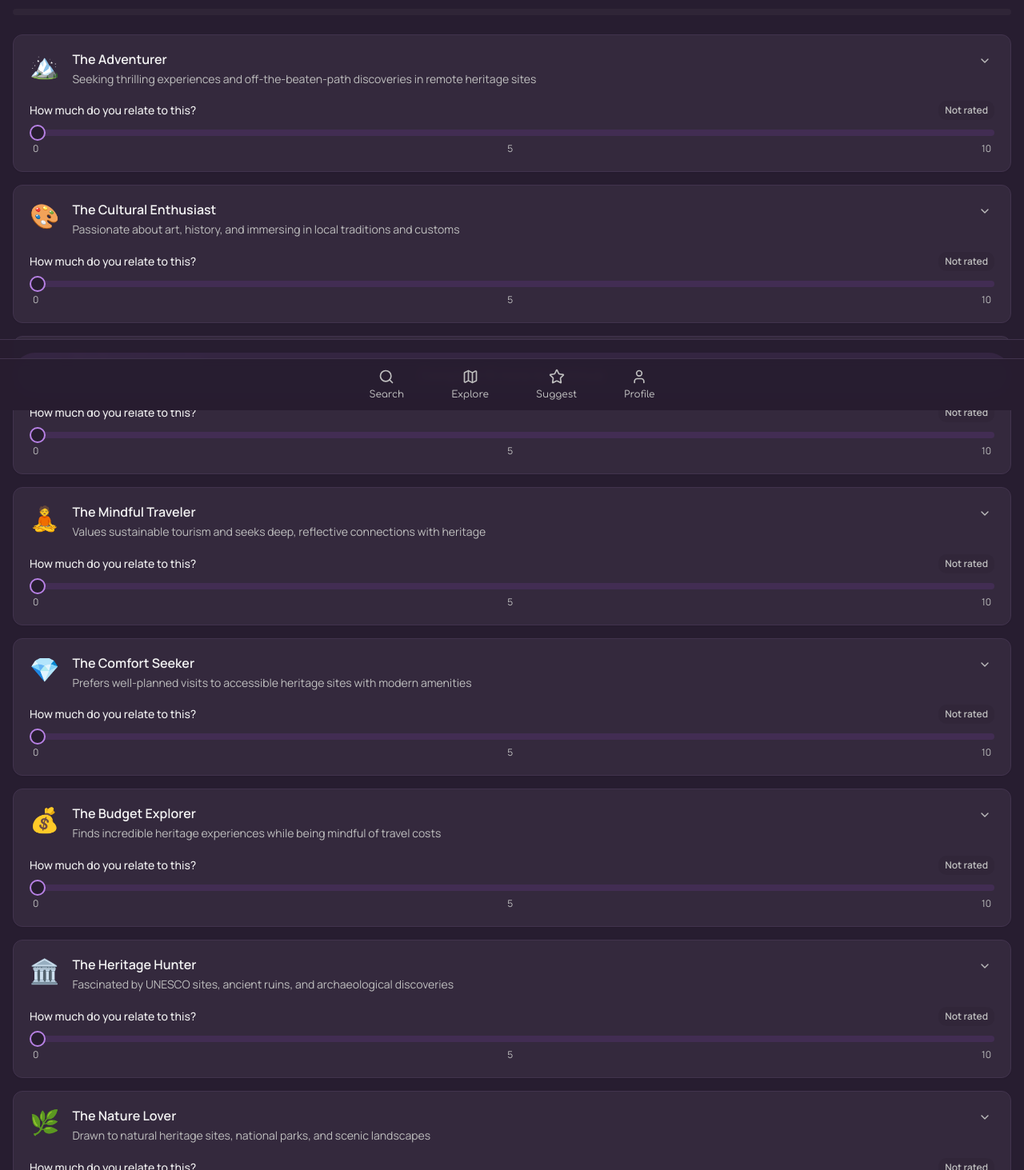
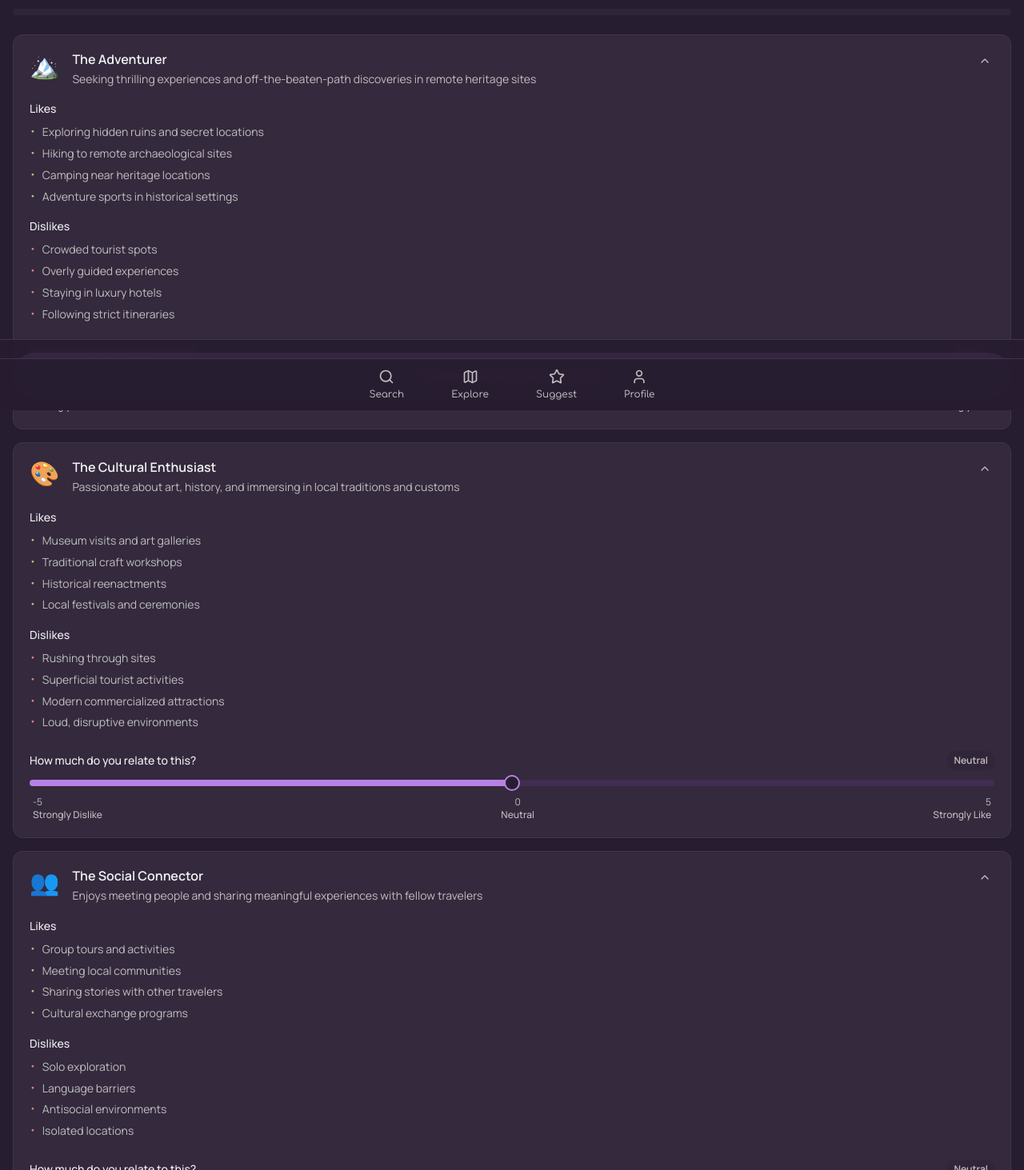
Before and after one commit to ux-fotisp/heritage-persona-explore, a React (Vite) app: page /persona-questionnaire in a window 1280 px wide. Shown: the part 287-1750 px from the top of the page at 80% size. Built offline with nearby package versions, Linux system fonts and the light colour scheme.

Commit message:
Refine Persona Questionnaire
Implement likes/dislikes sections, folding/unfolding, and precise design matching in PersonaQuestionnaire.

```diff
--- a/src/components/onboarding/PersonaCard.tsx
+++ b/src/components/onboarding/PersonaCard.tsx
@@ -1,7 +1,6 @@
 import { useState } from "react";
 import { Card, CardContent } from "@/components/ui/card";
 import { Slider } from "@/components/ui/slider";
-import { Badge } from "@/components/ui/badge";
 import { cn } from "@/lib/utils";
 import { ChevronDown, ChevronUp } from "lucide-react";
 
@@ -9,7 +8,8 @@ interface PersonaCardProps {
   id: string;
   title: string;
   description: string;
-  traits: string[];
+  likes: string[];
+  dislikes: string[];
   icon: string;
   value: number;
   onChange: (value: number) => void;
@@ -20,19 +20,36 @@ export function PersonaCard({
   id,
   title,
   description,
-  traits,
+  likes,
+  dislikes,
   icon,
   value,
   onChange,
   className
 }: PersonaCardProps) {
-  const [isExpanded, setIsExpanded] = useState(false);
+  const [isExpanded, setIsExpanded] = useState(true); // Start expanded
+
+  const getValueLabel = (val: number) => {
+    if (val <= -3) return "Strongly Dislike";
+    if (val <= -1) return "Dislike";
+    if (val === 0) return "Neutral";
+    if (val <= 2) return "Like";
+    return "Strongly Like";
+  };
+
+  const getValueColor = (val: number) => {
+    if (val <= -3) return "bg-destructive/20 text-destructive-foreground";
+    if (val <= -1) return "bg-coral/20 text-coral-foreground";
+    if (val === 0) return "bg-muted/50 text-muted-foreground";
+    if (val <= 2) return "bg-primary/20 text-primary-foreground";
+    return "bg-success/20 text-success-foreground";
+  };
 
   return (
     <Card
       className={cn(
         "transition-all duration-300 border border-border bg-card hover:shadow-card",
-        value > 0 && "ring-1 ring-primary/30 border-primary/20 bg-primary/[0.02]",
+        Math.abs(value) > 0 && "ring-1 ring-primary/30 border-primary/20 bg-primary/[0.02]",
         className
       )}
     >
@@ -69,19 +86,33 @@ export function PersonaCard({
           </div>
         </div>
 
-        {/* Expanded Traits Section */}
+        {/* Expanded Likes/Dislikes Section */}
         {isExpanded && (
-          <div className="mb-4 animate-accordion-down">
-            <div className="flex flex-wrap gap-2">
-              {traits.map((trait) => (
-                <Badge
-                  key={trait}
-                  variant="secondary"
-                  className="text-xs px-2 py-1 bg-secondary/60 text-secondary-foreground"
-                >
-                  {trait}
-                </Badge>
-              ))}
+          <div className="mb-6 space-y-4 animate-accordion-down">
+            {/* Likes Section */}
+            <div>
+              <h4 className="text-sm font-medium text-foreground mb-2">Likes</h4>
+              <ul className="space-y-1">
+                {likes.map((like, index) => (
+                  <li key={index} className="flex items-start gap-2">
+                    <span className="text-success mt-0.5 text-xs">•</span>
+                    <span className="text-sm text-muted-foreground leading-relaxed">{like}</span>
+                  </li>
+                ))}
+              </ul>
+            </div>
+
+            {/* Dislikes Section */}
+            <div>
+              <h4 className="text-sm font-medium text-foreground mb-2">Dislikes</h4>
+              <ul className="space-y-1">
+                {dislikes.map((dislike, index) => (
+                  <li key={index} className="flex items-start gap-2">
+                    <span className="text-destructive mt-0.5 text-xs">•</span>
+                    <span className="text-sm text-muted-foreground leading-relaxed">{dislike}</span>
+                  </li>
+                ))}
+              </ul>
             </div>
           </div>
         )}
@@ -94,13 +125,9 @@ export function PersonaCard({
             </span>
             <div className={cn(
               "px-2 py-1 rounded-md text-xs font-semibold transition-colors",
-              value === 0 ? "bg-muted/50 text-muted-foreground" :
-              value <= 3 ? "bg-coral/20 text-coral-foreground" :
-              value <= 6 ? "bg-secondary/30 text-secondary-foreground" :
-              value <= 8 ? "bg-primary/20 text-primary-foreground" :
-              "bg-success/20 text-success-foreground"
+              getValueColor(value)
             )}>
-              {value === 0 ? "Not rated" : `${value}/10`}
+              {getValueLabel(value)}
             </div>
           </div>
 
@@ -108,18 +135,27 @@ export function PersonaCard({
             <Slider
               value={[value]}
               onValueChange={(values) => onChange(values[0])}
-              max={10}
-              min={0}
+              max={5}
+              min={-5}
               step={1}
               className="w-full"
               onClick={(e) => e.stopPropagation()}
             />
 
-            {/* Scale markers */}
-            <div className="flex justify-between mt-2 px-1">
-              <span className="text-xs text-muted-foreground">0</span>
-              <span className="text-xs text-muted-foreground">5</span>
-              <span className="text-xs text-muted-foreground">10</span>
+            {/* Scale markers and labels */}
+            <div className="flex justify-between items-center mt-3 px-1">
+              <div className="flex flex-col items-start">
+                <span className="text-xs text-muted-foreground">-5</span>
+                <span className="text-xs text-muted-foreground font-medium">Strongly Dislike</span>
+              </div>
+              <div className="flex flex-col items-center">
+                <span className="text-xs text-muted-foreground">0</span>
+                <span className="text-xs text-muted-foreground font-medium">Neutral</span>
+              </div>
+              <div className="flex flex-col items-end">
+                <span className="text-xs text-muted-foreground">5</span>
+                <span className="text-xs text-muted-foreground font-medium">Strongly Like</span>
+              </div>
             </div>
           </div>
         </div>
--- a/src/pages/PersonaQuestionnaire.tsx
+++ b/src/pages/PersonaQuestionnaire.tsx
@@ -9,7 +9,8 @@ interface PersonaData {
   id: string;
   title: string;
   description: string;
-  traits: string[];
+  likes: string[];
+  dislikes: string[];
   icon: string;
   value: number;
 }
@@ -19,7 +20,18 @@ const initialPersonas: PersonaData[] = [
     id: "adventurer",
     title: "The Adventurer",
     description: "Seeking thrilling experiences and off-the-beaten-path discoveries in remote heritage sites",
-    traits: ["Bold", "Risk-taker", "Explorer", "Spontaneous"],
+    likes: [
+      "Exploring hidden ruins and secret locations",
+      "Hiking to remote archaeological sites",
+      "Camping near heritage locations",
+      "Adventure sports in historical settings"
+    ],
+    dislikes: [
+      "Crowded tourist spots",
+      "Overly guided experiences",
+      "Staying in luxury hotels",
+      "Following strict itineraries"
+    ],
     icon: "🏔️",
     value: 0
   },
@@ -27,7 +39,18 @@ const initialPersonas: PersonaData[] = [
     id: "cultural-enthusiast",
     title: "The Cultural Enthusiast",
     description: "Passionate about art, history, and immersing in local traditions and customs",
-    traits: ["Artistic", "Historical", "Cultured", "Refined"],
+    likes: [
+      "Museum visits and art galleries",
+      "Traditional craft workshops",
+      "Historical reenactments",
+      "Local festivals and ceremonies"
+    ],
+    dislikes: [
+      "Rushing through sites",
+      "Superficial tourist activities",
+      "Modern commercialized attractions",
+      "Loud, disruptive environments"
+    ],
     icon: "🎨",
     value: 0
   },
@@ -35,7 +58,18 @@ const initialPersonas: PersonaData[] = [
     id: "social-connector",
     title: "The Social Connector",
     description: "Enjoys meeting people and sharing meaningful experiences with fellow travelers",
-    traits: ["Social", "Friendly", "Collaborative", "Outgoing"],
+    likes: [
+      "Group tours and activities",
+      "Meeting local communities",
+      "Sharing stories with other travelers",
+      "Cultural exchange programs"
+    ],
+    dislikes: [
+      "Solo exploration",
+      "Language barriers",
+      "Antisocial environments",
+      "Isolated locations"
+    ],
     icon: "👥",
     value: 0
   },
@@ -43,7 +77,18 @@ const initialPersonas: PersonaData[] = [
     id: "mindful-traveler",
     title: "The Mindful Traveler",
     description: "Values sustainable tourism and seeks deep, reflective connections with heritage",
-    traits: ["Conscious", "Reflective", "Sustainable", "Thoughtful"],
+    likes: [
+      "Eco-friendly accommodations",
+      "Supporting local communities",
+      "Meditation and reflection time",
+      "Learning about conservation efforts"
+    ],
+    dislikes: [
+      "Environmental damage",
+      "Overconsumption and waste",
+      "Disrespectful tourists",
+      "Mass tourism impacts"
+    ],
     icon: "🧘",
     value: 0
   },
@@ -51,7 +96,18 @@ const initialPersonas: PersonaData[] = [
     id: "comfort-seeker",
     title: "The Comfort Seeker",
     description: "Prefers well-planned visits to accessible heritage sites with modern amenities",
-    traits: ["Comfortable", "Planned", "Convenient", "Relaxed"],
+    likes: [
+      "Luxury accommodations",
+      "Professional guided tours",
+      "Air-conditioned transportation",
+      "Fine dining experiences"
+    ],
+    dislikes: [
+      "Rough camping conditions",
+      "Long hiking distances",
+      "Basic facilities",
+      "Unpredictable weather exposure"
+    ],
     icon: "💎",
     value: 0
   },
@@ -59,7 +115,18 @@ const initialPersonas: PersonaData[] = [
     id: "budget-explorer",
     title: "The Budget Explorer",
     description: "Finds incredible heritage experiences while being mindful of travel costs",
-    traits: ["Economical", "Resourceful", "Smart", "Practical"],
+    likes: [
+      "Free heritage sites and museums",
+      "Public transportation",
+      "Local street food",
+      "Budget accommodations"
+    ],
+    dislikes: [
+      "Expensive entrance fees",
+      "Luxury travel requirements",
+      "High-end restaurants",
+      "Private tour costs"
+    ],
     icon: "💰",
     value: 0
   },
@@ -67,7 +134,18 @@ const initialPersonas: PersonaData[] = [
     id: "heritage-hunter",
     title: "The Heritage Hunter",
     description: "Fascinated by UNESCO sites, ancient ruins, and archaeological discoveries",
-    traits: ["Historical", "Archaeological", "Educational", "Curious"],
+    likes: [
+      "UNESCO World Heritage sites",
+      "Archaeological excavations",
+      "Ancient civilizations",
+      "Historical documentation"
+    ],
+    dislikes: [
+      "Modern reconstructions",
+      "Commercialized historical sites",
+      "Inaccurate historical information",
+      "Rushed historical tours"
+    ],
     icon: "🏛️",
     value: 0
   },
@@ -75,7 +153,18 @@ const initialPersonas: PersonaData[] = [
     id: "nature-lover",
     title: "The Nature Lover",
     description: "Drawn to natural heritage sites, national parks, and scenic landscapes",
-    traits: ["Outdoorsy", "Environmental", "Peaceful", "Connected"],
+    likes: [
+      "Natural World Heritage sites",
+      "Wildlife observation",
+      "Scenic hiking trails",
+      "Environmental conservation"
+    ],
+    dislikes: [
+      "Urban heritage sites",
+      "Heavily developed areas",
+      "Indoor museums",
+      "Artificial attractions"
+    ],
     icon: "🌿",
     value: 0
   },
@@ -83,7 +172,18 @@ const initialPersonas: PersonaData[] = [
     id: "photo-enthusiast",
     title: "The Photo Enthusiast",
     description: "Seeks photogenic heritage locations and visually stunning architectural sites",
-    traits: ["Visual", "Creative", "Aesthetic", "Artistic"],
+    likes: [
+      "Golden hour photography",
+      "Architectural details",
+      "Panoramic viewpoints",
+      "Unique compositions"
+    ],
+    dislikes: [
+      "Photography restrictions",
+      "Crowded photo spots",
+      "Poor lighting conditions",
+      "Rushed photography time"
+    ],
     icon: "📸",
     value: 0
   },
@@ -91,7 +191,18 @@ const initialPersonas: PersonaData[] = [
     id: "knowledge-seeker",
     title: "The Knowledge Seeker",
     description: "Loves guided tours, museums, and gaining deep insights into cultural significance",
-    traits: ["Intellectual", "Studious", "Analytical", "Questioning"],
+    likes: [
+      "Expert-led educational tours",
+      "Historical research",
+      "Academic discussions",
+      "Detailed exhibitions"
+    ],
+    dislikes: [
+      "Surface-level information",
+      "Inaccurate historical facts",
+      "Rushed explanations",
+      "Entertainment over education"
+    ],
     icon: "📚",
     value: 0
   }
@@ -101,8 +212,8 @@ export default function PersonaQuestionnaire() {
   const navigate = useNavigate();
   const [personas, setPersonas] = useState<PersonaData[]>(initialPersonas);
 
-  const progress = (personas.filter(p => p.value > 0).length / personas.length) * 100;
-  const allCompleted = personas.every(p => p.value > 0);
+  const progress = (personas.filter(p => p.value !== 0).length / personas.length) * 100;
+  const allCompleted = personas.every(p => p.value !== 0);
 
   const updatePersonaValue = (id: string, value: number) => {
     setPersonas(prev => prev.map(persona =>
@@ -151,7 +262,7 @@ export default function PersonaQuestionnaire() {
           <div className="flex items-center justify-between">
             <span className="text-sm font-medium text-foreground">Your Progress</span>
             <span className="text-sm font-medium text-primary">
-              {personas.filter(p => p.value > 0).length}/{personas.length}
+              {personas.filter(p => p.value !== 0).length}/{personas.length}
             </span>
           </div>
           <Progress value={progress} className="h-2 bg-muted" />
@@ -166,7 +277,8 @@ export default function PersonaQuestionnaire() {
             id={persona.id}
             title={persona.title}
             description={persona.description}
-            traits={persona.traits}
+            likes={persona.likes}
+            dislikes={persona.dislikes}
             icon={persona.icon}
             value={persona.value}
             onChange={(value) => updatePersonaValue(persona.id, value)}
```
